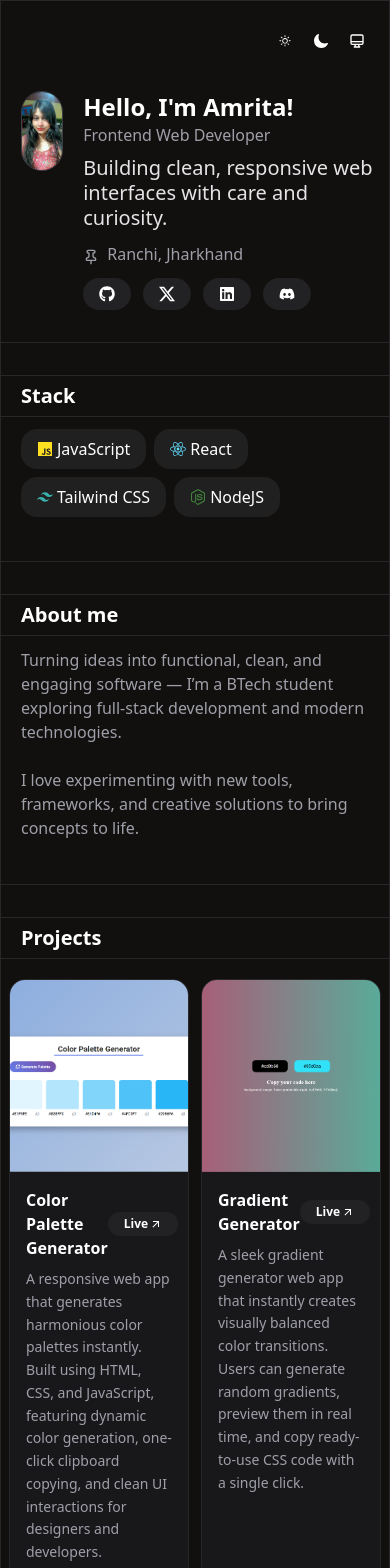
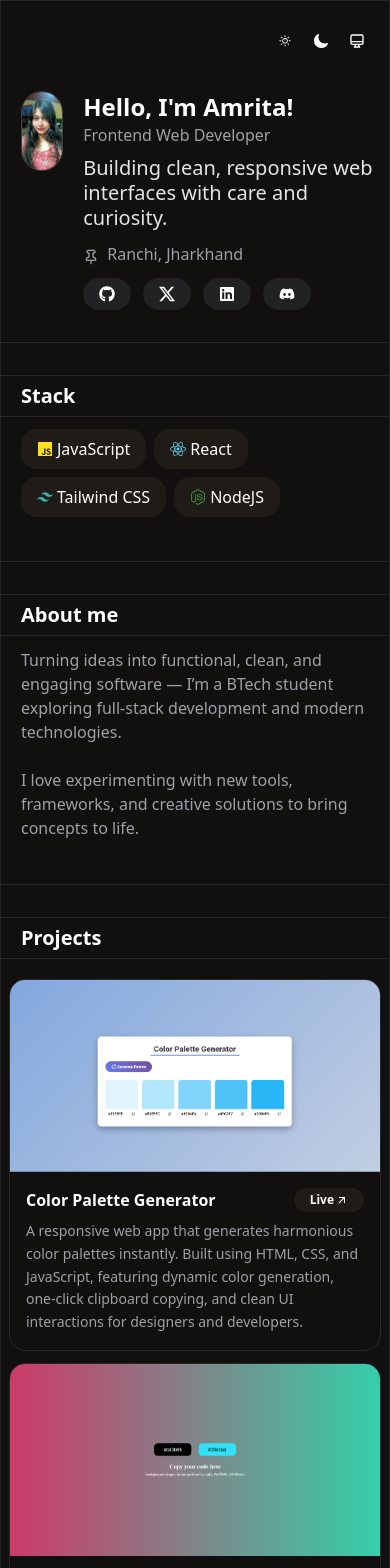
Before and after one commit to amritasrc/amrita-portfolio, a React (Vite) app: page / in a window 390 px wide. Shown: the top 1568 px of the page. Built offline with nearby package versions, Linux system fonts and the light colour scheme.

Commit message:
Added project links for live preview

```diff
--- a/src/Comps/Project.jsx
+++ b/src/Comps/Project.jsx
@@ -8,16 +8,18 @@ const Project = () => {
                 Projects
             </h2>
 
-            <div className='grid grid-cols-2 gap-3 p-2'>
+            <div className="grid grid-cols-1 gap-3 p-2 sm:grid-cols-2">
                 <ProjectCard
                     imageSrc="/p1.png"
                     projectName="Color Palette Generator"
+                    link="https://color-palette-generator-gamma-two.vercel.app/"
                     projectDescrip="A responsive web app that generates harmonious color palettes instantly. Built using HTML, CSS, and JavaScript, featuring dynamic color generation, one-click clipboard copying, and clean UI interactions for designers and developers."
                 />
 
                 <ProjectCard
                     imageSrc="/p2.png"
                     projectName="Gradient Generator"
+                    link="https://background-gradient-generator-inky.vercel.app/"
                     projectDescrip="A sleek gradient generator web app that instantly creates visually balanced color transitions. Users can generate random gradients, preview them in real time, and copy ready-to-use CSS code with a single click."
                 />
             </div>
--- a/src/Comps/ProjectCard.jsx
+++ b/src/Comps/ProjectCard.jsx
@@ -1,9 +1,9 @@
 import React from 'react'
 import { MdArrowOutward } from "react-icons/md";
 
-const ProjectCard = ({ imageSrc, projectName, projectDescrip }) => {
+const ProjectCard = ({ imageSrc, projectName, link, projectDescrip }) => {
     return (
-        <div className="bg-zinc-900 border border-zinc-800 rounded-2xl overflow-hidden">
+        <div className="bg-[#12100e] border border-zinc-800 rounded-2xl overflow-hidden">
 
             {/* Image header */}
             <div className="h-48 w-full overflow-hidden">
@@ -19,9 +19,15 @@ const ProjectCard = ({ imageSrc, projectName, projectDescrip }) => {
                 <h3 className="flex justify-between items-center font-semibold">
                     {projectName}
 
-                    <span className="px-4 py-1 text-xs bg-zinc-800/70 hover:bg-zinc-800 rounded-2xl cursor-pointer transition-colors duration-200 ease-in-out flex items-center gap-0.5">
+                    <a
+                        href={link}
+                        target="_blank"
+                        rel="noopener noreferrer"
+                        className="px-4 py-1 text-xs bg-[#1f1b17] hover:bg-zinc-800 rounded-2xl cursor-pointer transition-colors duration-200 ease-in-out flex items-center gap-0.5"
+                    >
                         Live <MdArrowOutward />
-                    </span>
+                    </a>
+
                 </h3>
 
                 <p className="text-sm text-zinc-400 mt-2 leading-relaxed">
--- a/src/Comps/Tech.jsx
+++ b/src/Comps/Tech.jsx
@@ -2,7 +2,7 @@ import React from 'react'
 
 const Tech = ({Icon, name, color}) => {
     return (
-        <span className="inline-flex gap-1 items-center px-4 py-2 bg-zinc-800/70 hover:bg-zinc-800 rounded-2xl cursor-pointer transition-colors duration-200 ease-in-out">
+        <span className="inline-flex gap-1 items-center px-4 py-2 bg-[#1f1b17]  hover:bg-zinc-800 rounded-2xl cursor-pointer transition-colors duration-200 ease-in-out">
             <Icon className={color} /> {name}
         </span>
     )
```
